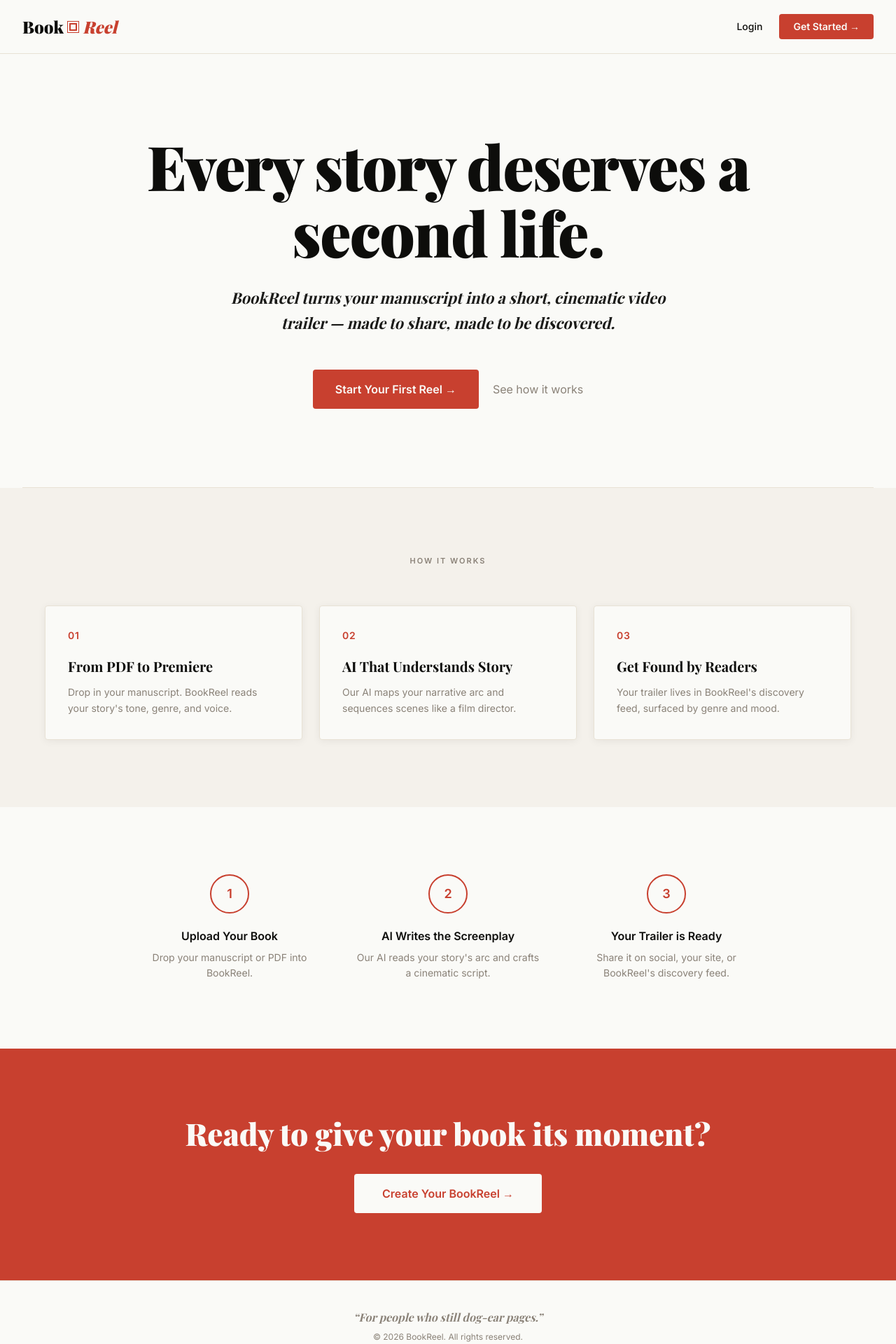
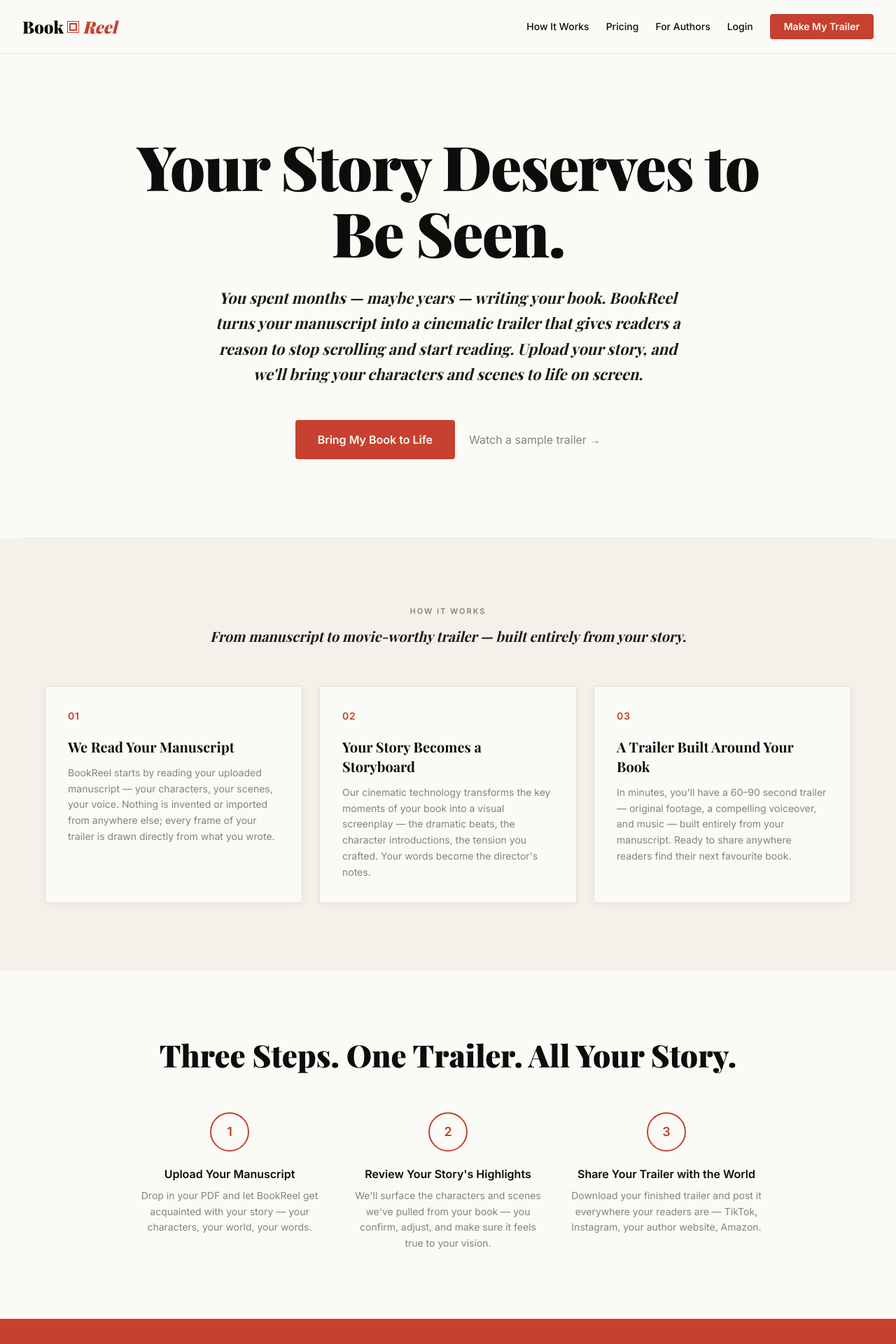
Before and after one commit to Dtyler92/Bookreel, a Next.js app: page / in a window 1280 px wide. Shown: the top 1920 px of the page at 70% size. Built offline with nearby package versions, Linux system fonts and the light colour scheme.

Commit message:
Implement Sarah's copy rewrite: author-centric framing throughout

```diff
--- a/src/app/(auth)/login/page.tsx
+++ b/src/app/(auth)/login/page.tsx
@@ -15,10 +15,10 @@ export default function LoginPage() {
           <span className="text-3xl">🎬</span>
         </div>
         <h1 className="text-2xl font-bold tracking-tight text-gray-900 dark:text-white">
-          BookReel
+          Welcome back, author.
         </h1>
         <p className="text-sm text-gray-500 dark:text-gray-400">
-          Sign in to your account
+          Your stories are waiting. Sign in to pick up where you left off.
         </p>
       </div>
 
--- a/src/app/(auth)/signup/page.tsx
+++ b/src/app/(auth)/signup/page.tsx
@@ -15,10 +15,10 @@ export default function SignupPage() {
           <span className="text-3xl">🎬</span>
         </div>
         <h1 className="text-2xl font-bold tracking-tight text-gray-900 dark:text-white">
-          BookReel
+          Your book&apos;s trailer starts here.
         </h1>
         <p className="text-sm text-gray-500 dark:text-gray-400">
-          Create your account
+          Create your free account and upload your manuscript to get started.
         </p>
       </div>
 
@@ -104,6 +104,11 @@ export default function SignupPage() {
           Sign in
         </Link>
       </p>
+
+      {/* Value reminder */}
+      <p className="text-center text-xs text-gray-400 dark:text-gray-500 leading-relaxed border-t border-gray-100 dark:border-gray-800 pt-4">
+        BookReel builds your trailer directly from your manuscript — your characters, your scenes, your story. Nothing is added that isn&apos;t already in your book.
+      </p>
     </div>
   )
 }
--- a/src/app/(dashboard)/dashboard/page.tsx
+++ b/src/app/(dashboard)/dashboard/page.tsx
@@ -136,11 +136,8 @@ export default async function DashboardPage() {
         {/* Welcome */}
         <div className="space-y-1">
           <h1 className="text-3xl font-bold text-gray-900 dark:text-white">
-            Welcome back, {displayName}! 👋
+            Welcome back. What are we making today, {displayName}?
           </h1>
-          <p className="text-gray-500 dark:text-gray-400">
-            Ready to create your next book trailer?
-          </p>
         </div>
 
         {/* Subscription badge */}
@@ -168,7 +165,7 @@ export default async function DashboardPage() {
               href="/upload"
               className="rounded-lg bg-indigo-600 hover:bg-indigo-700 px-4 py-2 text-sm font-semibold text-white transition-colors focus:outline-none focus:ring-2 focus:ring-indigo-500 focus:ring-offset-2"
             >
-              + Upload Your Book
+              Add My First Book →
             </Link>
           </div>
 
@@ -180,17 +177,17 @@ export default async function DashboardPage() {
               </div>
               <div className="space-y-1">
                 <h3 className="text-lg font-semibold text-gray-900 dark:text-white">
-                  No books yet. Upload your first book!
+                  Your bookshelf is empty — but not for long.
                 </h3>
                 <p className="text-sm text-gray-500 dark:text-gray-400">
-                  Upload your manuscript and we&apos;ll generate a stunning trailer for it.
+                  Upload your first manuscript and we&apos;ll build a trailer that gives your story the entrance it deserves.
                 </p>
               </div>
               <Link
                 href="/upload"
                 className="mt-2 rounded-lg bg-indigo-600 hover:bg-indigo-700 px-6 py-2.5 text-sm font-semibold text-white transition-colors focus:outline-none focus:ring-2 focus:ring-indigo-500 focus:ring-offset-2"
               >
-                Upload Your Book
+                Add My First Book →
               </Link>
             </div>
           ) : (
--- a/src/app/(dashboard)/upload/page.tsx
+++ b/src/app/(dashboard)/upload/page.tsx
@@ -18,10 +18,10 @@ const GENRES = [
 ]
 
 const LOADING_MESSAGES = [
-  'Reading your masterpiece...',
-  'Identifying your characters...',
-  'Writing the screenplay...',
-  'Almost ready...',
+  '📖 Reading your manuscript...',
+  '🎬 Finding your story\'s cinematic moments...',
+  '🎙️ Crafting a voiceover from your words...',
+  '✂️ Putting your trailer together...',
 ]
 
 type Step = 1 | 2 | 3
@@ -171,8 +171,8 @@ export default function UploadPage() {
         {step === 1 && (
           <div className="bg-white dark:bg-gray-900 rounded-2xl shadow-sm border border-gray-200 dark:border-gray-800 p-8 space-y-6">
             <div>
-              <h1 className="text-2xl font-bold text-gray-900 dark:text-white">Book Details</h1>
-              <p className="mt-1 text-sm text-gray-500 dark:text-gray-400">Tell us about your book before we analyze it.</p>
+              <h1 className="text-2xl font-bold text-gray-900 dark:text-white">Tell us about your book.</h1>
+              <p className="mt-1 text-sm text-gray-500 dark:text-gray-400">A few quick details help us shape your trailer to match your genre and tone. Think of it as giving your film crew a brief before the shoot.</p>
             </div>
 
             {/* Title */}
@@ -270,9 +270,9 @@ export default function UploadPage() {
         {step === 2 && (
           <div className="bg-white dark:bg-gray-900 rounded-2xl shadow-sm border border-gray-200 dark:border-gray-800 p-8 space-y-6">
             <div>
-              <h1 className="text-2xl font-bold text-gray-900 dark:text-white">Upload Your PDF</h1>
+              <h1 className="text-2xl font-bold text-gray-900 dark:text-white">Upload your manuscript.</h1>
               <p className="mt-1 text-sm text-gray-500 dark:text-gray-400">
-                Drop your manuscript below. We&apos;ll extract characters and scenes automatically.
+                Drop in your PDF and we&apos;ll read through your story to find your characters, key scenes, and the moments that make readers lean in. Only your manuscript is used — nothing else.
               </p>
             </div>
 
@@ -310,7 +310,7 @@ export default function UploadPage() {
                   <p className="text-sm font-medium text-gray-700 dark:text-gray-300">
                     Drag & drop your PDF here, or <span className="text-indigo-600 dark:text-indigo-400">browse</span>
                   </p>
-                  <p className="text-xs text-gray-400 mt-1">PDF only · Max 50 MB</p>
+                  <p className="text-xs text-gray-400 mt-1">Accepted format: PDF · Max file size: 50MB</p>
                 </div>
               )}
             </div>
@@ -345,7 +345,7 @@ export default function UploadPage() {
                 disabled={!file || uploading}
                 className="flex-[2] rounded-lg bg-indigo-600 hover:bg-indigo-700 disabled:opacity-50 disabled:cursor-not-allowed px-4 py-2.5 text-sm font-semibold text-white transition-colors focus:outline-none focus:ring-2 focus:ring-indigo-500 focus:ring-offset-2"
               >
-                {uploading ? 'Analyzing…' : 'Upload & Analyze'}
+                {uploading ? 'Building your trailer…' : 'Upload & Build My Trailer'}
               </button>
             </div>
           </div>
@@ -361,9 +361,9 @@ export default function UploadPage() {
             </div>
 
             <div className="space-y-2">
-              <h1 className="text-2xl font-bold text-gray-900 dark:text-white">Your book has been analyzed!</h1>
+              <h1 className="text-2xl font-bold text-gray-900 dark:text-white">Your trailer is ready.</h1>
               <p className="text-sm text-gray-500 dark:text-gray-400">
-                We&apos;ve identified your characters and written the screenplay. Review everything before generating your trailer.
+                We built it from your manuscript — your characters, your scenes, your story.
               </p>
             </div>
 
@@ -377,7 +377,7 @@ export default function UploadPage() {
               }}
               className="mt-2 rounded-lg bg-indigo-600 hover:bg-indigo-700 px-8 py-3 text-sm font-semibold text-white transition-colors focus:outline-none focus:ring-2 focus:ring-indigo-500 focus:ring-offset-2"
             >
-              Review Your Characters &amp; Scenes →
+              Review Your Story →
             </button>
 
             <Link href="/dashboard" className="text-sm text-gray-400 hover:text-gray-600 dark:hover:text-gray-300 transition-colors">
--- a/src/app/api/books/upload/route.ts
+++ b/src/app/api/books/upload/route.ts
@@ -127,14 +127,14 @@ export async function POST(request: Request) {
     if (!aiResponse.ok) {
       const errText = await aiResponse.text()
       console.error('OpenRouter error:', errText)
-      return Response.json({ error: 'AI analysis failed' }, { status: 500 })
+      return Response.json({ error: 'Our system could not read your manuscript. Please try again.' }, { status: 500 })
     }
 
     const aiJson = await aiResponse.json()
     const aiContent = aiJson.choices?.[0]?.message?.content
 
     if (!aiContent) {
-      return Response.json({ error: 'No AI response received' }, { status: 500 })
+      return Response.json({ error: 'We could not process your manuscript. Please try again.' }, { status: 500 })
     }
 
     let trailerData: {
@@ -149,7 +149,7 @@ export async function POST(request: Request) {
       trailerData = JSON.parse(aiContent)
     } catch {
       console.error('Failed to parse AI JSON:', aiContent)
-      return Response.json({ error: 'Failed to parse AI response' }, { status: 500 })
+      return Response.json({ error: 'We had trouble reading your manuscript. Please try again.' }, { status: 500 })
     }
 
     // Save book record
--- a/src/app/layout.tsx
+++ b/src/app/layout.tsx
@@ -15,9 +15,9 @@ const inter = Inter({
 });
 
 export const metadata: Metadata = {
-  title: "BookReel — AI Book Trailers for Indie Authors",
+  title: "BookReel — Cinematic Book Trailers for Indie Authors",
   description:
-    "Upload your book and let AI create a cinematic video trailer. Help readers discover your story.",
+    "Upload your manuscript and let our cinematic technology create a stunning video trailer. Give readers a reason to discover your story.",
 };
 
 export default function RootLayout({
--- a/src/app/page.tsx
+++ b/src/app/page.tsx
@@ -48,6 +48,27 @@ export default function Home() {
 
         {/* Nav links */}
         <nav className="flex items-center gap-6">
+          <a
+            href="#how-it-works"
+            className="text-sm font-medium transition-colors"
+            style={{ color: "var(--color-text-heading)" }}
+          >
+            How It Works
+          </a>
+          <Link
+            href="/pricing"
+            className="text-sm font-medium transition-colors"
+            style={{ color: "var(--color-text-heading)" }}
+          >
+            Pricing
+          </Link>
+          <Link
+            href="/for-authors"
+            className="text-sm font-medium transition-colors"
+            style={{ color: "var(--color-text-heading)" }}
+          >
+            For Authors
+          </Link>
           <Link
             href="/login"
             className="text-sm font-medium transition-colors"
@@ -64,7 +85,7 @@ export default function Home() {
               borderRadius: "4px",
             }}
           >
-            Get Started →
+            Make My Trailer
           </Link>
         </nav>
       </header>
@@ -86,7 +107,7 @@ export default function Home() {
               marginBottom: "28px",
             }}
           >
-            Every story deserves a second life.
+            Your Story Deserves to Be Seen.
           </h1>
           <p
             className="max-w-2xl"
@@ -99,7 +120,7 @@ export default function Home() {
               marginBottom: "48px",
             }}
           >
-            BookReel turns your manuscript into a short, cinematic video trailer — made to share, made to be discovered.
+            You spent months — maybe years — writing your book. BookReel turns your manuscript into a cinematic trailer that gives readers a reason to stop scrolling and start reading. Upload your story, and we&apos;ll bring your characters and scenes to life on screen.
           </p>
           <div className="flex flex-col sm:flex-row items-center gap-5">
             <Link
@@ -111,14 +132,14 @@ export default function Home() {
                 borderRadius: "4px",
               }}
             >
-              Start Your First Reel →
+              Bring My Book to Life
             </Link>
             <a
-              href="#how-it-works"
+              href="#sample-trailer"
               className="text-base transition-colors"
               style={{ color: "var(--color-text-muted)" }}
             >
-              See how it works
+              Watch a sample trailer →
             </a>
           </div>
         </section>
@@ -136,7 +157,7 @@ export default function Home() {
           <div className="max-w-6xl mx-auto">
             {/* Section label */}
             <p
-              className="text-center mb-14"
+              className="text-center mb-3"
               style={{
                 fontFamily: "var(--font-inter), sans-serif",
                 fontSize: "11px",
@@ -146,7 +167,18 @@ export default function Home() {
                 color: "var(--color-text-muted)",
               }}
             >
-              How It Works
+              HOW IT WORKS
+            </p>
+            <p
+              className="text-center mb-14"
+              style={{
+                fontFamily: "var(--font-playfair), serif",
+                fontStyle: "italic",
+                fontSize: "clamp(16px, 2vw, 20px)",
+                color: "var(--color-text-body)",
+              }}
+            >
+              From manuscript to movie-worthy trailer — built entirely from your story.
             </p>
 
             {/* Feature cards */}
@@ -171,13 +203,13 @@ export default function Home() {
                   className="text-xl mb-3"
                   style={{ fontFamily: "var(--font-playfair), serif", fontWeight: 700, color: "var(--color-text-heading)" }}
                 >
-                  From PDF to Premiere
+                  We Read Your Manuscript
                 </h3>
                 <p
                   className="text-sm leading-relaxed"
                   style={{ color: "var(--color-text-muted)", fontFamily: "var(--font-inter), sans-serif", fontWeight: 400 }}
                 >
-                  Drop in your manuscript. BookReel reads your story&apos;s tone, genre, and voice.
+                  BookReel starts by reading your uploaded manuscript — your characters, your scenes, your voice. Nothing is invented or imported from anywhere else; every frame of your trailer is drawn directly from what you wrote.
                 </p>
               </div>
 
@@ -201,13 +233,13 @@ export default function Home() {
                   className="text-xl mb-3"
                   style={{ fontFamily: "var(--font-playfair), serif", fontWeight: 700, color: "var(--color-text-heading)" }}
                 >
-                  AI That Understands Story
+                  Your Story Becomes a Storyboard
                 </h3>
                 <p
                   className="text-sm leading-relaxed"
                   style={{ color: "var(--color-text-muted)", fontFamily: "var(--font-inter), sans-serif", fontWeight: 400 }}
                 >
-                  Our AI maps your narrative arc and sequences scenes like a film director.
+                  Our cinematic technology transforms the key moments of your book into a visual screenplay — the dramatic beats, the character introductions, the tension you crafted. Your words become the director&apos;s notes.
                 </p>
               </div>
 
@@ -231,13 +263,13 @@ export default function Home() {
                   className="text-xl mb-3"
                   style={{ fontFamily: "var(--font-playfair), serif", fontWeight: 700, color: "var(--color-text-heading)" }}
                 >
-                  Get Found by Readers
+                  A Trailer Built Around Your Book
                 </h3>
                 <p
                   className="text-sm leading-relaxed"
                   style={{ color: "var(--color-text-muted)", fontFamily: "var(--font-inter), sans-serif", fontWeight: 400 }}
                 >
-                  Your trailer lives in BookReel&apos;s discovery feed, surfaced by genre and mood.
+                  In minutes, you&apos;ll have a 60–90 second trailer — original footage, a compelling voiceover, and music — built entirely from your manuscript. Ready to share anywhere readers find their next favourite book.
                 </p>
               </div>
             </div>
@@ -251,6 +283,18 @@ export default function Home() {
           style={{ backgroundColor: "var(--color-bg-primary)" }}
         >
           <div className="max-w-4xl mx-auto">
+            <h2
+              className="text-center mb-14"
+              style={{
+                fontFamily: "var(--font-playfair), serif",
+                fontWeight: 900,
+                fontSize: "clamp(28px, 4vw, 44px)",
+                color: "var(--color-text-heading)",
+                lineHeight: 1.15,
+              }}
+            >
+              Three Steps. One Trailer. All Your Story.
+            </h2>
             <div className="grid grid-cols-1 sm:grid-cols-3 gap-10">
               {/* Step 1 */}
               <div className="flex flex-col items-center text-center">
@@ -270,13 +314,13 @@ export default function Home() {
                   className="text-base mb-2"
                   style={{ fontFamily: "var(--font-inter), sans-serif", fontWeight: 600, color: "var(--color-text-heading)" }}
                 >
-                  Upload Your Book
+                  Upload Your Manuscript
                 </h3>
                 <p
                   className="text-sm leading-relaxed"
                   style={{ color: "var(--color-text-muted)", fontFamily: "var(--font-inter), sans-serif" }}
                 >
-                  Drop your manuscript or PDF into BookReel.
+                  Drop in your PDF and let BookReel get acquainted with your story — your characters, your world, your words.
                 </p>
               </div>
 
@@ -298,13 +342,13 @@ export default function Home() {
                   className="text-base mb-2"
                   style={{ fontFamily: "var(--font-inter), sans-serif", fontWeight: 600, color: "var(--color-text-heading)" }}
                 >
-                  AI Writes the Screenplay
+                  Review Your Story&apos;s Highlights
                 </h3>
                 <p
                   className="text-sm leading-relaxed"
                   style={{ color: "var(--color-text-muted)", fontFamily: "var(--font-inter), sans-serif" }}
                 >
-                  Our AI reads your story&apos;s arc and crafts a cinematic script.
+                  We&apos;ll surface the characters and scenes we&apos;ve pulled from your book — you confirm, adjust, and make sure it feels true to your vision.
                 </p>
               </div>
 
@@ -326,13 +370,13 @@ export default function Home() {
                   className="text-base mb-2"
                   style={{ fontFamily: "var(--font-inter), sans-serif", fontWeight: 600, color: "var(--color-text-heading)" }}
                 >
-                  Your Trailer is Ready
+                  Share Your Trailer with the World
                 </h3>
                 <p
                   className="text-sm leading-relaxed"
                   style={{ color: "var(--color-text-muted)", fontFamily: "var(--font-inter), sans-serif" }}
                 >
-                  Share it on social, your site, or BookReel&apos;s discovery feed.
+                  Download your finished trailer and post it everywhere your readers are — TikTok, Instagram, your author website, Amazon.
                 </p>
               </div>
             </div>
@@ -345,7 +389,7 @@ export default function Home() {
           style={{ backgroundColor: "var(--color-accent)" }}
         >
           <h2
-            className="mb-8"
+            className="mb-4"
             style={{
               fontFamily: "var(--font-playfair), serif",
               fontWeight: 900,
@@ -354,8 +398,21 @@ export default function Home() {
               lineHeight: 1.15,
             }}
           >
-            Ready to give your book its moment?
+            Your Book Has Been Waiting for Its Moment.
           </h2>
+          <p
+            className="max-w-2xl mx-auto mb-8"
+            style={{
+              fontFamily: "var(--font-playfair), serif",
+              fontStyle: "italic",
+              fontSize: "clamp(16px, 2vw, 20px)",
+              color: "var(--color-text-inverse)",
+              opacity: 0.9,
+              lineHeight: 1.65,
+            }}
+          >
+            Give readers something to feel before they even turn the first page. Your trailer is ready to be made — right now, from the manuscript you&apos;ve already written.
+          </p>
           <Link
             href="/signup"
             className="inline-block px-10 py-4 text-base font-semibold transition-colors"
@@ -365,7 +422,7 @@ export default function Home() {
               borderRadius: "4px",
             }}
           >
-            Create Your BookReel →
+            Start With My Manuscript
           </Link>
         </section>
       </main>
@@ -383,7 +440,7 @@ export default function Home() {
             color: "var(--color-text-muted)",
           }}
         >
-          &ldquo;For people who still dog-ear pages.&rdquo;
+          Every great story deserves an audience.
         </p>
         <p
           className="text-xs"
--- a/src/components/author/ReviewClient.tsx
+++ b/src/components/author/ReviewClient.tsx
@@ -335,12 +335,17 @@ export default function ReviewClient({ bookId, initialCharacters, initialScenes
       {/* ── Characters ──────────────────────────────────────────────── */}
       <section>
         <div className="flex items-center justify-between mb-4">
+          <div>
             <h2 className="text-xl font-bold text-gray-900 dark:text-white">
-            Characters
+              Your Characters
               <span className="ml-2 text-sm font-normal text-gray-500 dark:text-gray-400">
                 ({approvedCharacters.size}/{characters.length} approved)
               </span>
             </h2>
+            <p className="text-sm text-gray-500 dark:text-gray-400 mt-1">
+              These are the characters we found in your manuscript. Confirm the ones you&apos;d like featured in your trailer.
+            </p>
+          </div>
         </div>
         {characters.length === 0 ? (
           <p className="text-sm text-gray-500 dark:text-gray-400 italic">No characters found.</p>
@@ -362,12 +367,17 @@ export default function ReviewClient({ bookId, initialCharacters, initialScenes
       {/* ── Scenes ──────────────────────────────────────────────────── */}
       <section>
         <div className="flex items-center justify-between mb-4">
+          <div>
             <h2 className="text-xl font-bold text-gray-900 dark:text-white">
-            Scenes
+              Your Key Scenes
               <span className="ml-2 text-sm font-normal text-gray-500 dark:text-gray-400">
                 ({approvedScenes.size}/{scenes.length} approved)
               </span>
             </h2>
+            <p className="text-sm text-gray-500 dark:text-gray-400 mt-1">
+              These are the moments from your book that we think will resonate most on screen. Keep the ones that feel right, swap any that don&apos;t.
+            </p>
+          </div>
         </div>
         {scenes.length === 0 ? (
           <p className="text-sm text-gray-500 dark:text-gray-400 italic">No scenes found.</p>
@@ -422,10 +432,10 @@ export default function ReviewClient({ bookId, initialCharacters, initialScenes
                   Starting…
                 </span>
               ) : (
-                '🎬 Generate My Trailer'
+                'Build My Trailer'
               )}
             </button>
-            <p className="text-xs text-gray-400 mt-1">~15–20 min generation time</p>
+            <p className="text-xs text-gray-400 mt-1">Your trailer usually takes 15–20 minutes to produce.</p>
           </div>
         </div>
       </div>
```
Also changed, not shown: src/app/(dashboard)/review/[bookId]/page.tsx (+6 -3 lines). Lines whose indentation alone changed are shown as unchanged.
